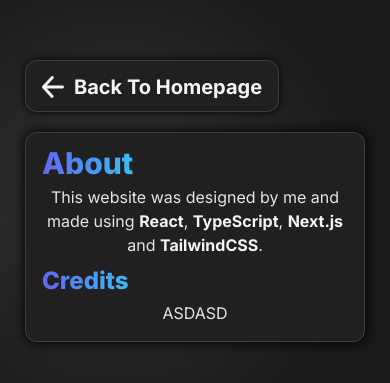
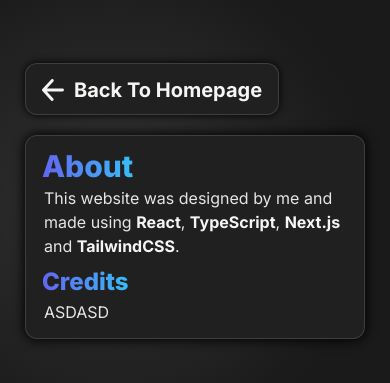
Before and after one commit to vik-ma/portfolio, a Next.js app: page /about in a window 390 px wide. Shown: the part 221-604 px from the top of the page. Built offline with nearby package versions, Linux system fonts and the light colour scheme.

Commit message:
Aligned About text left and modified the padding for smaller screens

```diff
--- a/app/components/AboutPage.tsx
+++ b/app/components/AboutPage.tsx
@@ -1,10 +1,10 @@
 export default function AboutPage() {
   return (
-    <div className="text-stone-200">
+    <div className="text-stone-200 text-left">
       <h1 className="w-fit text-3xl md:text-5xl font-extrabold bg-clip-text text-transparent bg-gradient-to-r from-indigo-500 to-sky-400">
         About
       </h1>
-      <p className="p-1 pb-2">
+      <p className="p-0.5 md:p-1 pb-2">
         This website was designed by me and made using{" "}
         <strong className="text-stone-100">React</strong>,{" "}
         <strong className="text-stone-100">TypeScript</strong>,{" "}
@@ -14,7 +14,7 @@ export default function AboutPage() {
       <h2 className="w-fit text-2xl md:text-4xl font-extrabold bg-clip-text text-transparent bg-gradient-to-r from-indigo-500 to-sky-400">
         Credits
       </h2>
-      <p className="p-1">ASDASD</p>
+      <p className="p-0.5 md:p-1">ASDASD</p>
     </div>
   );
 }
```
